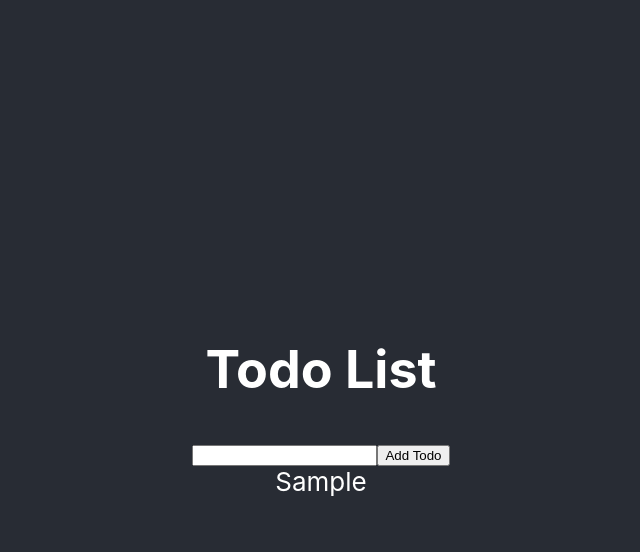
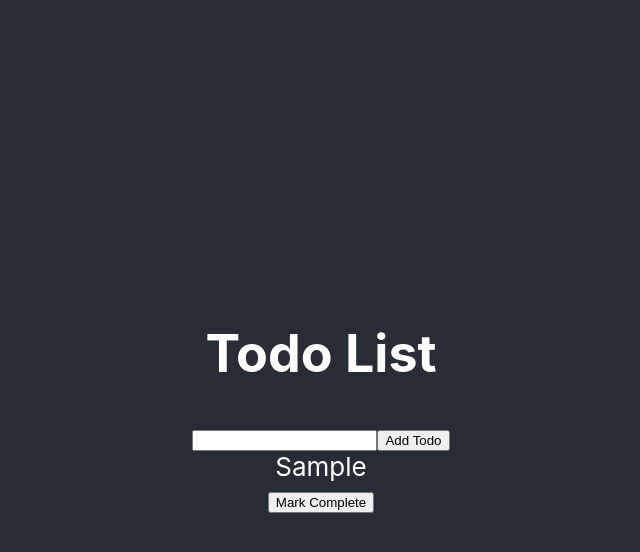
Before and after one commit to bauer-hillary-c/basic-ts-react-app, a React (Create React App) app: page / in a window 1280 px wide. Both pictures are taken after typing "Sample" into the empty fields and a click on the button "Add Todo". Shown: the top 552 px of the page, without its empty margins (319-959 px from the left). Built offline with nearby package versions, Linux system fonts and the light colour scheme.

Commit message:
Adds the ability to make a todo complete or incomplete

```diff
--- a/src/components/ToDoList.tsx
+++ b/src/components/ToDoList.tsx
@@ -22,7 +22,12 @@ const ToDoList: React.SFC<{}> = () => {
     setTodos(newToDos)
   }
 
-    console.log(todos)
+  const completeTodo = (index: number) => {
+    const newToDos: ToDoInterface[] = [...todos]
+    newToDos[index].complete = !newToDos[index].complete
+    setTodos(newToDos)
+  }
+
   return (
     <Fragment>
       <h1>Todo List</h1>
@@ -36,9 +41,16 @@ const ToDoList: React.SFC<{}> = () => {
         <button type='submit'>Add Todo</button>
       </form>
       <section>
-        {todos.map((todo: ToDoInterface, index: number) =>
-          <div key={index}>{todo.text}</div>
-        )}
+        {todos.map((todo: ToDoInterface, index: number) => (
+          <Fragment key={index}>
+            <div style={{ textDecoration: todo.complete ? 'line-through' : ''}}>
+              {todo.text}
+            </div>
+            <button type="button" onClick={() => completeTodo(index)}>
+              {todo.complete ? 'Mark Incomplete' : 'Mark Complete'}
+            </button>
+          </Fragment>
+        ))}
       </section>
     </Fragment>
   )
```
